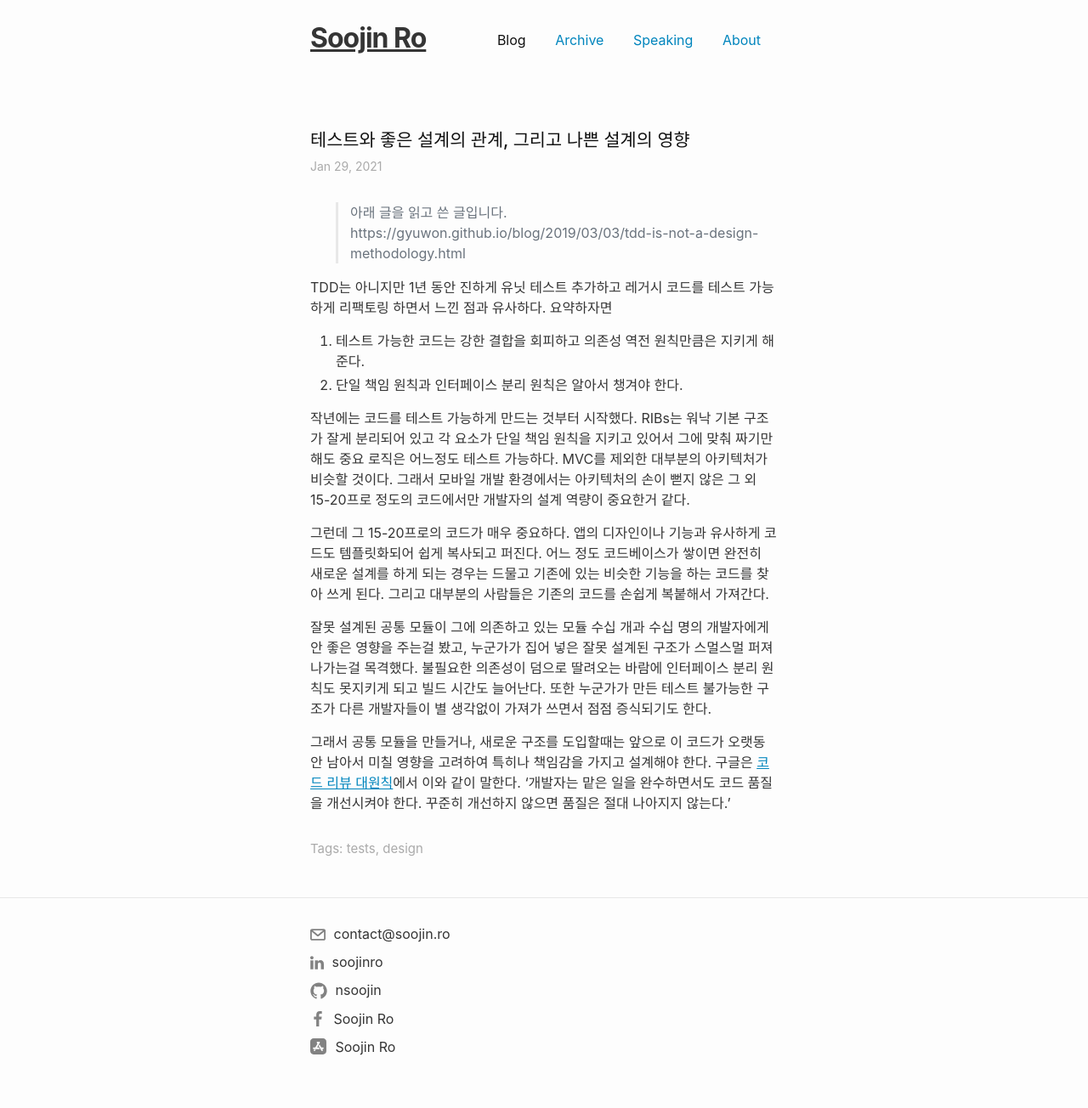
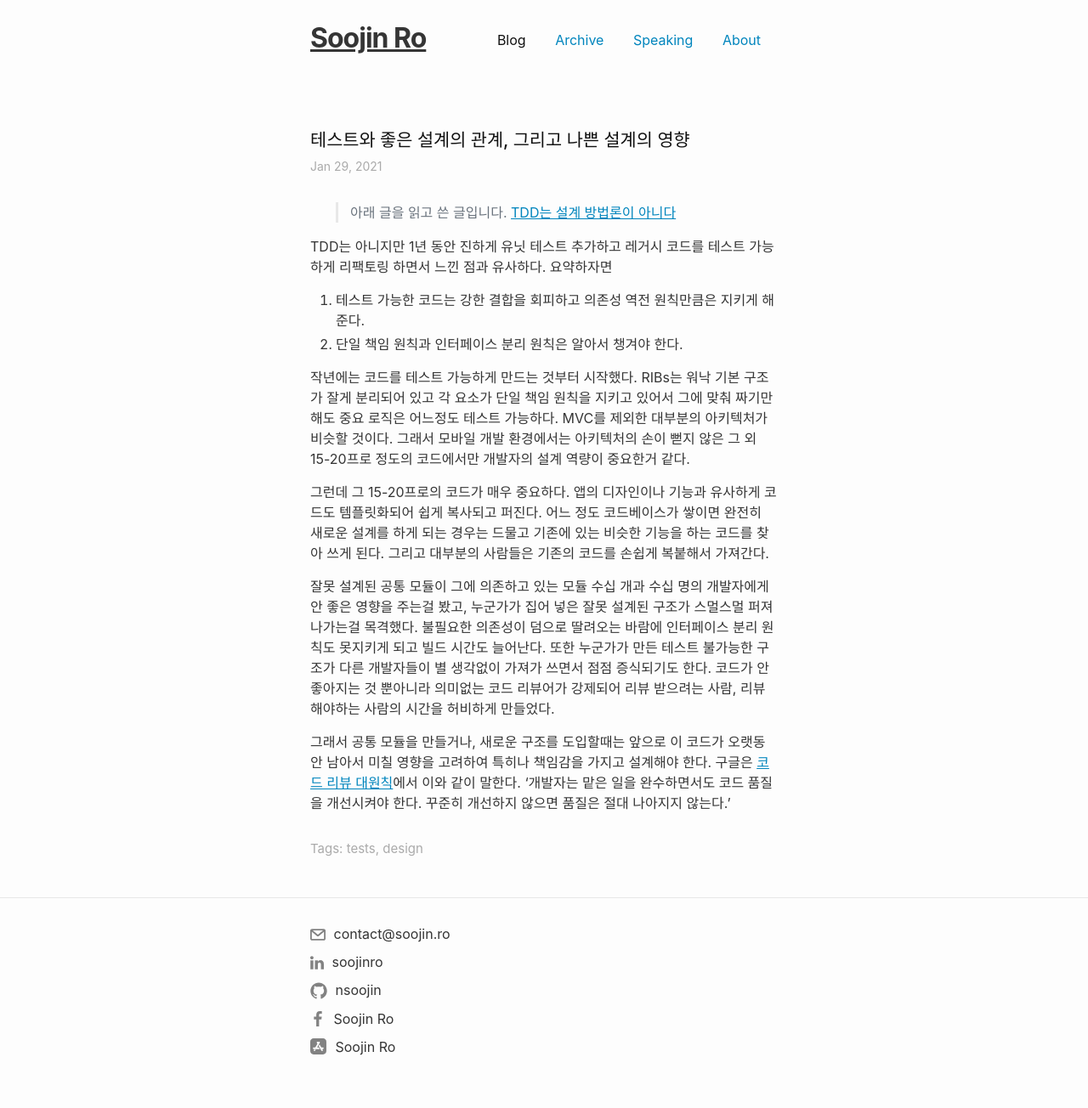
Before and after one commit to nsoojin/nsoojin.github.io, a Jekyll site: the page built from _posts/2021-01-29-tests-and-design.md, in a window 1280 px wide. Shown: the whole page at 85% size. Built offline with Jekyll 4.4.1, drawn with Linux system fonts in a browser that asks for light colours; comment, search, counter and statistics services are not loaded.

Commit message:
tests and design

```diff
--- a/_posts/2021-01-29-tests-and-design.md
+++ b/_posts/2021-01-29-tests-and-design.md
@@ -11,7 +11,7 @@ meta: {}
 ---
 
 > 아래 글을 읽고 쓴 글입니다.
-> https://gyuwon.github.io/blog/2019/03/03/tdd-is-not-a-design-methodology.html
+> [TDD는 설계 방법론이 아니다](https://gyuwon.github.io/blog/2019/03/03/tdd-is-not-a-design-methodology.html)
 
 TDD는 아니지만 1년 동안 진하게 유닛 테스트 추가하고 레거시 코드를 테스트 가능하게 리팩토링 하면서 느낀 점과 유사하다. 요약하자면
 
@@ -22,6 +22,6 @@ TDD는 아니지만 1년 동안 진하게 유닛 테스트 추가하고 레거
 
 그런데 그 15-20프로의 코드가 매우 중요하다. 앱의 디자인이나 기능과 유사하게 코드도 템플릿화되어 쉽게 복사되고 퍼진다. 어느 정도 코드베이스가 쌓이면 완전히 새로운 설계를 하게 되는 경우는 드물고 기존에 있는 비슷한 기능을 하는 코드를 찾아 쓰게 된다. 그리고 대부분의 사람들은 기존의 코드를 손쉽게 복붙해서 가져간다.
 
-잘못 설계된 공통 모듈이 그에 의존하고 있는 모듈 수십 개과 수십 명의 개발자에게 안 좋은 영향을 주는걸 봤고, 누군가가 집어 넣은 잘못 설계된 구조가 스멀스멀 퍼져나가는걸 목격했다. 불필요한 의존성이 덤으로 딸려오는 바람에 인터페이스 분리 원칙도 못지키게 되고 빌드 시간도 늘어난다. 또한 누군가가 만든 테스트 불가능한 구조가 다른 개발자들이 별 생각없이 가져가 쓰면서 점점 증식되기도 한다.
+잘못 설계된 공통 모듈이 그에 의존하고 있는 모듈 수십 개과 수십 명의 개발자에게 안 좋은 영향을 주는걸 봤고, 누군가가 집어 넣은 잘못 설계된 구조가 스멀스멀 퍼져나가는걸 목격했다. 불필요한 의존성이 덤으로 딸려오는 바람에 인터페이스 분리 원칙도 못지키게 되고 빌드 시간도 늘어난다. 또한 누군가가 만든 테스트 불가능한 구조가 다른 개발자들이 별 생각없이 가져가 쓰면서 점점 증식되기도 한다. 코드가 안좋아지는 것 뿐아니라 의미없는 코드 리뷰어가 강제되어 리뷰 받으려는 사람, 리뷰 해야하는 사람의 시간을 허비하게 만들었다.
 
 그래서 공통 모듈을 만들거나, 새로운 구조를 도입할때는 앞으로 이 코드가 오랫동안 남아서 미칠 영향을 고려하여 특히나 책임감을 가지고 설계해야 한다. 구글은 [코드 리뷰 대원칙](https://soojin.ro/review/standard)에서 이와 같이 말한다. ‘개발자는 맡은 일을 완수하면서도 코드 품질을 개선시켜야 한다. 꾸준히 개선하지 않으면 품질은 절대 나아지지 않는다.’
```
